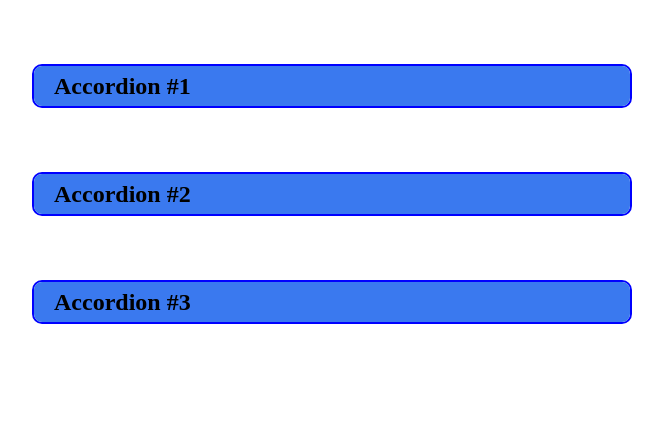
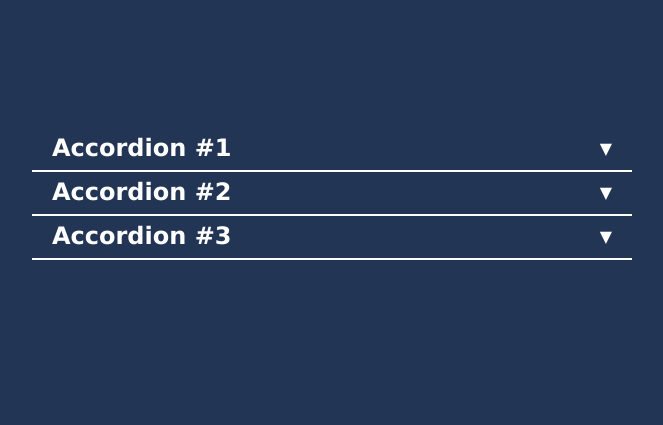
Before and after one commit to Ravirbikant/Machine-coding-practice, a plain HTML site: page Accordion component/index.html in a window 1280 px wide. Shown: the whole page, without its empty margins (308-971 px from the left). Drawn offline with Linux system fonts and the light colour scheme.

Commit message:
Improved accordion

```diff
--- a/Accordion component/index.html
+++ b/Accordion component/index.html
@@ -9,23 +9,40 @@
   <body>
     <div class="container">
       <div class="accordion">
-        <div class="accordion-head"><h2>Accordion #1</h2></div>
+        <div class="accordion-head">
+          <h2>Accordion #1</h2>
+          <span class="icon">&#9660</span>
+        </div>
         <div class="accordion-body">
-          <p>This is the body of the accordion 1</p>
+          <p>
+            This is the body of the accordion 1 Lorem ipsum dolor sit amet,
+            consectetur adipisicing elit. Doloribus, odio fugit eum officia
+            vitae rerum fugiat voluptatibus ducimus itaque beatae? Lorem ipsum dolor sit amet consectetur adipisicing elit. Tempora, ipsam.
+          </p>
         </div>
       </div>
 
       <div class="accordion">
-        <div class="accordion-head"><h2>Accordion #2</h2></div>
+        <div class="accordion-head">
+          <h2>Accordion #2</h2>
+          <span class="icon">&#9660</span>
+        </div>
         <div class="accordion-body">
-          <p>This is the body of the accordion 2</p>
+          <p>
+            This is the body of the accordion 2 Lorem ipsum dolor sit amet
+            consectetur adipisicing elit. Modi, ipsum rem perferendis cupiditate
+            ratione inventore rerum omnis dolorum voluptates aut. Lorem ipsum dolor sit amet consectetur adipisicing elit. Voluptatem, unde?
+          </p>
         </div>
       </div>
 
       <div class="accordion">
-        <div class="accordion-head"><h2>Accordion #3</h2></div>
+        <div class="accordion-head">
+          <h2>Accordion #3</h2>
+          <span class="icon">&#9660</span>
+        </div>
         <div class="accordion-body">
-          <p>This is the body of the accordion 3</p>
+          <p>This is the body of the accordion 3 Lorem ipsum, dolor sit amet consectetur adipisicing elit. Eos totam ex, non omnis veniam commodi aut consequuntur molestiae harum in?Lorem ipsum dolor sit amet consectetur, adipisicing elit. Ratione, magnam.</p>
         </div>
       </div>
     </div>
--- a/Accordion component/index.js
+++ b/Accordion component/index.js
@@ -1,13 +1,19 @@
 const accordion = document.querySelectorAll(".accordion");
 const accordionHead = document.querySelectorAll(".accordion-head");
+const icon = document.querySelectorAll(".icon");
 
 let accordionOpen = [];
 
 for (let i = 0; i < accordion.length; i++) {
   accordionOpen.push(false);
   accordionHead[i].addEventListener("click", () => {
-    if (!accordionOpen[i]) accordion[i].style.height = "144px";
-    else accordion[i].style.height = "44px";
+    if (!accordionOpen[i]) {
+      accordion[i].style.height = "144px";
+      icon[i].innerHTML = "&#9650";
+    } else {
+      icon[i].innerHTML = "&#9660";
+      accordion[i].style.height = "44px";
+    }
     accordionOpen[i] = !accordionOpen[i];
   });
 }
--- a/Accordion component/styles.css
+++ b/Accordion component/styles.css
@@ -2,22 +2,28 @@
   margin: 0;
   padding: 0;
   box-sizing: border-box;
+  background-color: #223554;
+  color: #fff;
+  font-family: "Lucida Sans", "Lucida Sans Regular", "Lucida Grande",
+    "Lucida Sans Unicode", Geneva, Verdana, sans-serif;
+}
+
+.container {
+  margin-top: 10%;
 }
 
 .accordion {
-  background-color: cornflowerblue;
   width: 600px;
-  margin: 5% auto;
+  margin: auto;
   max-width: 80%;
-  border: 2px solid blue;
-  border-radius: 10px;
+  border-bottom: 2px solid white;
   overflow: hidden;
   height: 44px;
   transition: 500ms ease-in-out;
 }
 
 .accordion-head {
-  background-color: rgb(58, 121, 239);
+  justify-content: space-between;
   height: 40px;
   display: flex;
   align-items: center;
```
